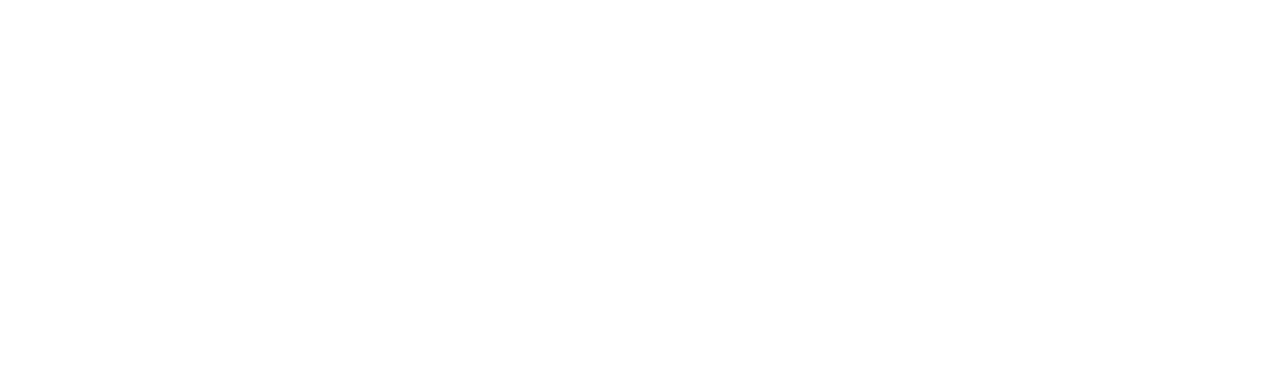
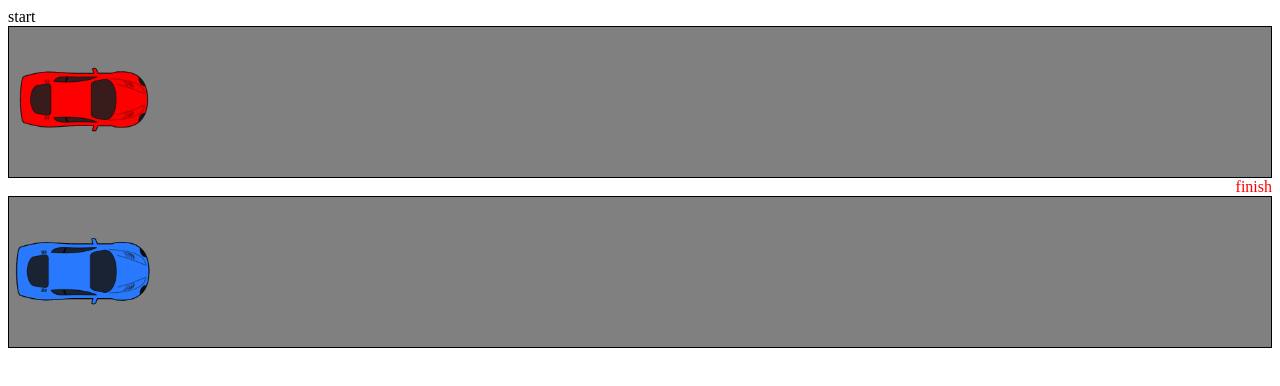
Before and after one commit to juanlavigna/racing-game, a plain HTML site: page index.html in a window 1280 px wide. Drawn offline with Linux system fonts and the light colour scheme.

Commit message:
Create racing track

```diff
--- a/index.html
+++ b/index.html
@@ -9,7 +9,13 @@
     <title>Racing</title>
 </head>
 <body>
-    <div class="pista1"></div>
-    <div class="pista2"></div>
+    <span class="start">start</span>
+    <div id="pista1" class="asfalto">
+        <img width="150px" id="auto-rojo" src="img/auto-rojo.png" alt="auto rojo">
+    </div>
+    <div class="finish">finish</div>
+    <div id="pista2" class="asfalto">
+        <img width="150px" id="auto-azul" src="img/auto-azul.png" alt="auto azul">
+    </div>
 </body>
 </html>
--- a/style.css
+++ b/style.css
@@ -0,0 +1,13 @@
+.asfalto{
+    display: flex;
+    background-color: grey;
+    border: 1px solid black;
+    height: 150px;
+    justify-content: space-between;
+    align-items: center;
+}
+.finish{
+    color: red;
+    text-align: right;
+
+}
```
